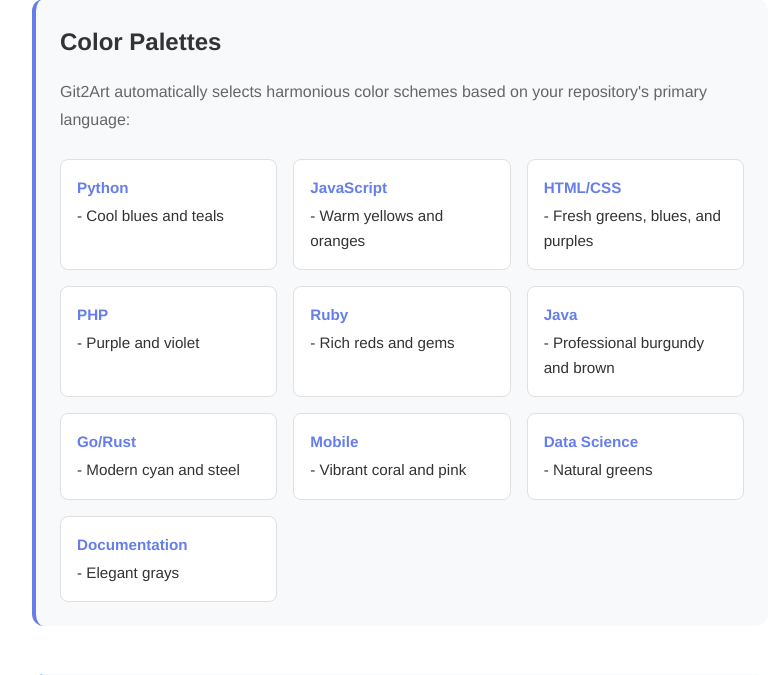
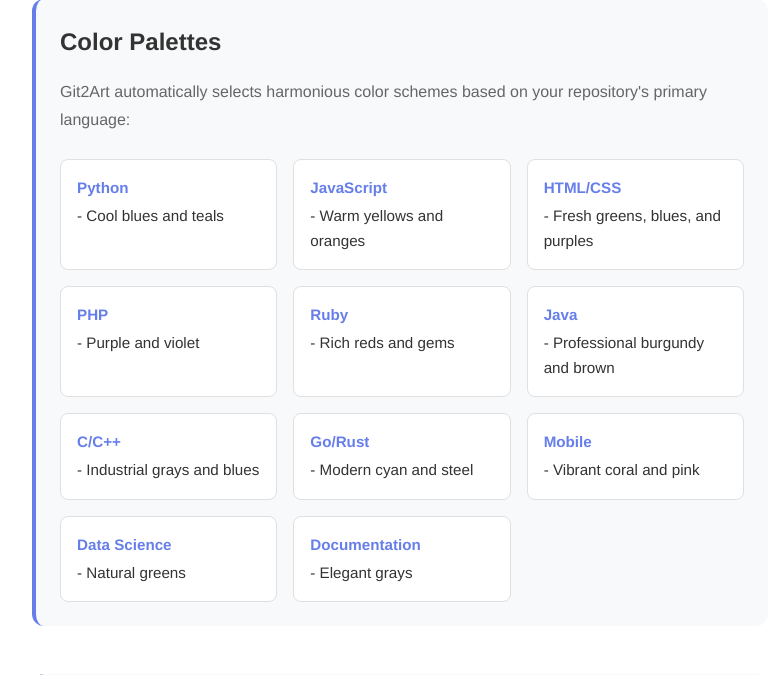
Before and after one commit to RobertSvebeck/Git2Art, a Flask app: page /about in a window 1280 px wide. Shown: the part 1460-2135 px from the top of the page, without its empty margins (240-1015 px from the left). Run offline with Flask 3, Linux system fonts and the light colour scheme.

Commit message:
About page info

```diff
--- a/templates/about.html
+++ b/templates/about.html
@@ -104,6 +104,9 @@
                         <strong>Java</strong> - Professional burgundy and brown
                     </div>
                     <div class="palette-item">
+                        <strong>C/C++</strong> - Industrial grays and blues
+                    </div>
+                    <div class="palette-item">
                         <strong>Go/Rust</strong> - Modern cyan and steel
                     </div>
                     <div class="palette-item">
```
